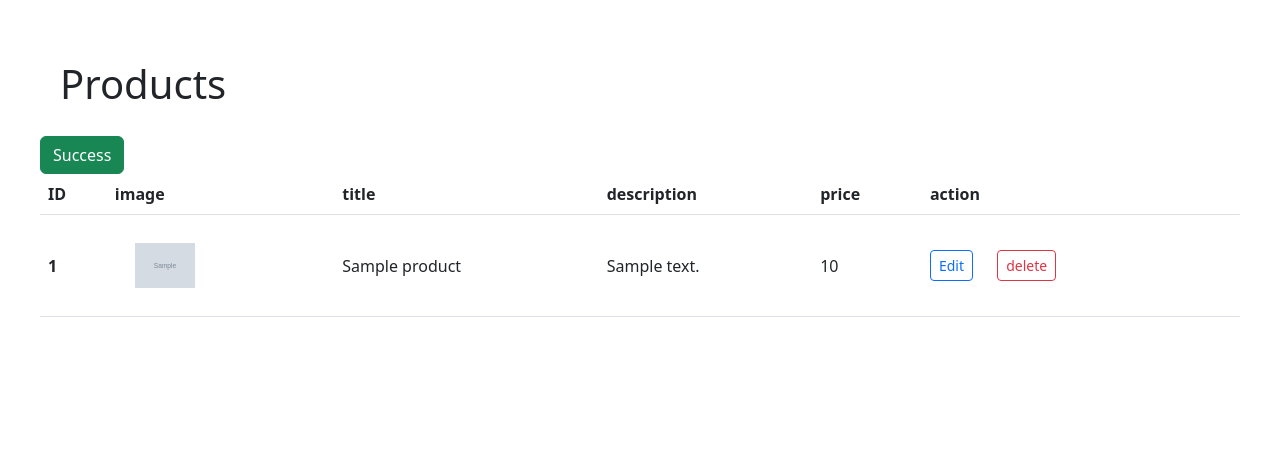
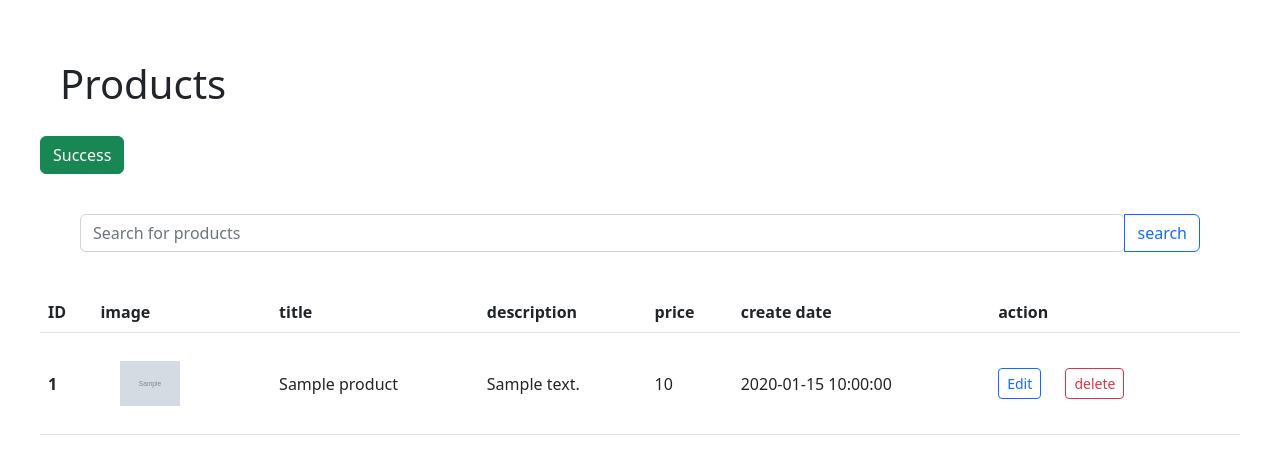
Before and after one commit to Aiman2017/simple_crud, a PHP site: page / in a window 1280 px wide. Shown: the top 474 px of the page. Run offline with PHP 8.4, Linux system fonts and the light colour scheme; tables that the repository leaves empty or names only in its code hold one stand-in row (values such as "Sample post"); grey boxes marked "Sample" are stand-in pictures.

Commit message:
Update index.php
adding search button

```diff
--- a/index.php
+++ b/index.php
@@ -1,7 +1,19 @@
 
 <?php
     require_once 'db.php';
-    $products = query();
+    $con = connect();
+    $search = $_GET['search'] ?? '';
+    if ($search) {
+        $find = $con->prepare('SELECT * FROM product WHERE title like :title or price like :price');
+        $find->bindValue(':title', "%$search%");
+        $find->bindValue(':price', "%$search%");
+        $find->execute();
+        $products = $find->fetchAll(PDO::FETCH_ASSOC);
+
+    }else {
+        $products = query();
+    }
+
 
 ?>
 <!doctype html>
@@ -29,6 +41,12 @@
 <h1>Products</h1>
 <a href="create.php" class="btn btn-success">Success</a>
 
+<form>
+    <div class="input-group">
+        <input type="text" class="form-control rounded" placeholder="Search for products" name="search"/>
+        <button type="submit" class="btn btn-outline-primary">search</button>
+    </div>
+</form>
 <table class="table">
     <thead>
     <tr>
@@ -37,6 +55,7 @@
         <th scope="col">title</th>
         <th scope="col">description</th>
         <th scope="col">price</th>
+        <th scope="col">create date</th>
         <th scope="col">action</th>
     </tr>
     </thead>
@@ -51,6 +70,7 @@
             <td><?= $product['title']?></td>
             <td><?= $product['description']?></td>
             <td><?= $product['price']?></td>
+            <td><?= $product['create_date']?></td>
             <td>
                 <a href="update.php?id=<?= $product['id']?>" type="button" class="btn btn-sm btn-outline-primary">Edit</a>
 <!--                //first способ by using links-->
```
